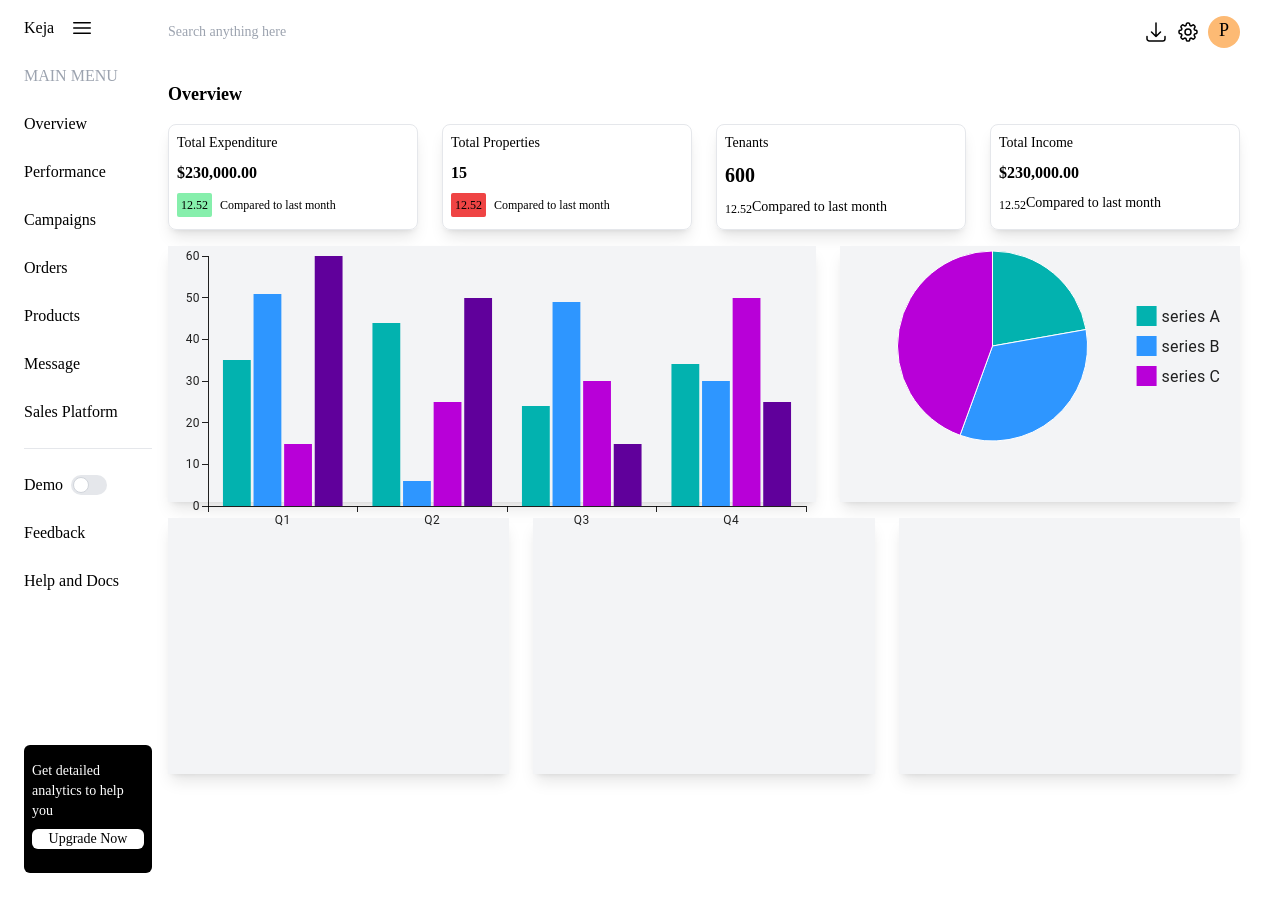
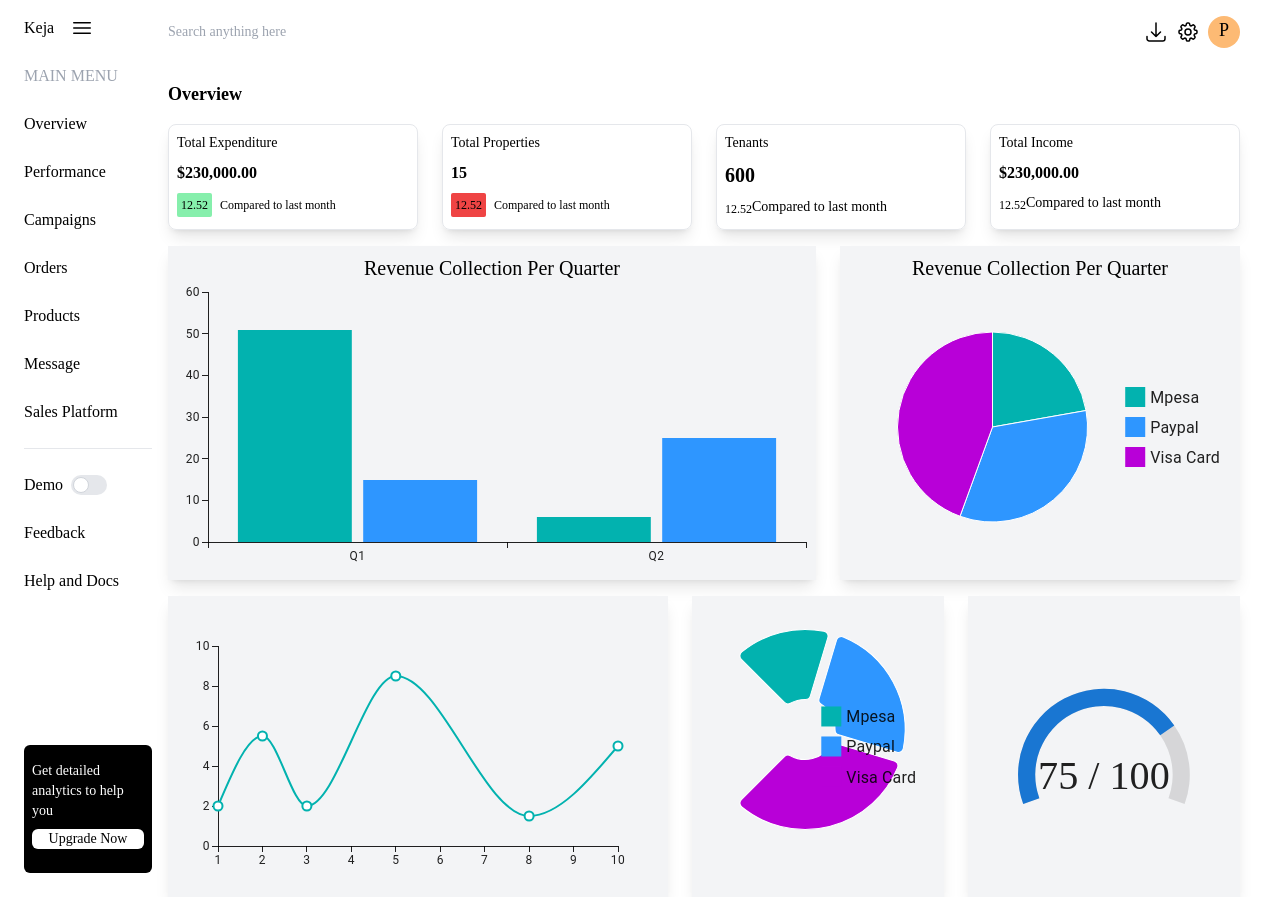
Before and after one commit to pacheko-ke/keja, a React (Create React App) app: page /#/dashboard in a window 1280 px wide. Before the commit the page ends 873 px from the top, so only its background shows below. Built offline with nearby package versions, Linux system fonts and the light colour scheme.

Commit message:
add mui charts

```diff
--- a/src/components/dashboard/Landlord.jsx
+++ b/src/components/dashboard/Landlord.jsx
@@ -1,15 +1,11 @@
 import * as React from 'react';
 import { data } from './dashboardItems'
+import Visualize from './Visualize';
 // import * as React from 'react';
-import { BarChart } from '@mui/x-charts/BarChart';
-import { PieChart } from '@mui/x-charts/PieChart';
-
-export default function Landlord() {
 
 
 
-
-
+export default function Landlord() {
     return (
         <div>
             <div className="flex gap-4 h-full mx-6 mt-4 flex-row ">
@@ -109,59 +105,8 @@ export default function Landlord() {
                         </div>
 
                     </div>
-                    {/* Data visualization section */}
-                    <div className="flex gap-6 flex-col md:flex-row">
-                        <div className="flex w-full md:basis-3/4 bg-gray-100 shadow-lg h-[20vw]">
-                            <BarChart
-                                series={[
-                                    { data: [35, 44, 24, 34] },
-                                    { data: [51, 6, 49, 30] },
-                                    { data: [15, 25, 30, 50] },
-                                    { data: [60, 50, 15, 25] },
-                                ]}
-                                height={290}
-                                xAxis={[{ data: ['Q1', 'Q2', 'Q3', 'Q4'], scaleType: 'band' }]}
-                                margin={{ top: 10, bottom: 30, left: 40, right: 10 }}
-                            />
-                        </div>
-                        <div className="flex w-full  md:basis-1/4  bg-gray-100 shadow-lg h-[20vw]">
-                           {
+                    <Visualize/>
 
-                            <PieChart
-                                series={[
-                                    {
-                                        data: [
-                                            { id: 0, value: 10, label: 'series A' },
-                                            { id: 1, value: 15, label: 'series B' },
-                                            { id: 2, value: 20, label: 'series C' },
-                                        ],
-                                    },
-                                ]}
-                                width={400}
-                                height={200}
-                            />
-
-
-
-}
-
-                        </div>
-
-                    </div>
-
-                    <div className="flex gap-6 flex-col md:flex-row">
-                        <div className="flex w-full md:basis-1/3 bg-gray-100 shadow-lg h-[20vw]">
-
-                        </div>
-                        <div className="flex w-full md:basis-1/3 bg-gray-100 shadow-lg h-[20vw]">
-
-                        </div>
-                        <div className="flex w-full md:basis-1/3 bg-gray-100 shadow-lg h-[20vw]">
-
-                        </div>
-
-
-                    </div>
 
 
 
--- /dev/null
+++ b/src/components/dashboard/Visualize.jsx
@@ -0,0 +1,115 @@
+import React from 'react'
+import { BarChart } from '@mui/x-charts/BarChart';
+import { PieChart } from '@mui/x-charts/PieChart';
+import { Gauge, gaugeClasses } from '@mui/x-charts/Gauge';
+import { LineChart } from '@mui/x-charts/LineChart';
+
+export default function Visualize() {
+    return (
+        <>
+            {/* Data visualization section */}
+            <div className="flex gap-6 flex-col md:flex-row">
+                <div className="flex w-full md:basis-3/4 bg-gray-100 shadow-lg flex-col py-2 ">
+                <h1 className='text-xl'>Revenue Collection Per Quarter</h1>
+                    <BarChart
+                        series={[
+
+                            { data: [51, 6] },
+                            { data: [15, 25] },
+
+                        ]}
+                        height={290}
+                        xAxis={[{ data: ['Q1', 'Q2'], scaleType: 'band' }]}
+                        margin={{ top: 10, bottom: 30, left: 40, right: 10 }}
+                    />
+                </div>
+                <div className="flex w-full  md:basis-1/4  bg-gray-100 shadow-lg flex-col py-2">
+                <h1 className='text-xl'>Revenue Collection Per Quarter</h1>
+                    {
+
+                        <PieChart
+                            series={[
+                                {
+                                    data: [
+                                        { id: 0, value: 10, label: 'Mpesa' },
+                                        { id: 1, value: 15, label: 'Paypal' },
+                                        { id: 2, value: 20, label: 'Visa Card' },
+                                    ],
+                                },
+                            ]}
+                            width={400}
+                            height={200}
+                        />
+
+
+
+                    }
+
+                </div>
+
+            </div>
+
+            <div className="flex gap-6 flex-col md:flex-row">
+                <div className="flex w-full md:basis-1/3 bg-gray-100 shadow-lg ">
+
+
+
+
+                    <LineChart
+                        xAxis={[{ data: [1, 2, 3, 5, 8, 10] }]}
+                        series={[
+                            {
+                                data: [2, 5.5, 2, 8.5, 1.5, 5],
+                            },
+                        ]}
+                        width={500}
+                        height={300}
+                    />
+
+
+                </div>
+                <div className="flex w-full bg-gray-100 shadow-lg md:w-1/3 p-2 ">
+                    {/* <h1>Revenue by payment methods</h1> */}
+                    <PieChart
+                        series={[
+                            {
+                                data: [
+                                    { id: 0, value: 10, label: 'Mpesa' },
+                                    { id: 1, value: 15, label: 'Paypal' },
+                                    { id: 2, value: 20, label: 'Visa Card' },],
+                                innerRadius: 30,
+                                outerRadius: 100,
+                                paddingAngle: 5,
+                                cornerRadius: 5,
+                                startAngle: -45,
+                                endAngle: 225,
+                                cx: 100,
+                                cy: 120,
+                            }
+                        ]} className='text-center'
+                    />
+                </div>
+                <div className="flex w-full md:basis-1/3 bg-gray-100 shadow-lg p-10 ">
+
+
+                    <Gauge
+                        value={75}
+                        startAngle={-110}
+                        endAngle={110}
+                        sx={{
+                            [`& .${gaugeClasses.valueText}`]: {
+                                fontSize: 40,
+                                transform: 'translate(0px, 0px)',
+                            },
+                        }}
+                        text={
+                            ({ value, valueMax }) => `${value} / ${valueMax}`
+                        }
+                    />
+                </div>
+
+
+            </div>
+            </>
+    )
+}
```
